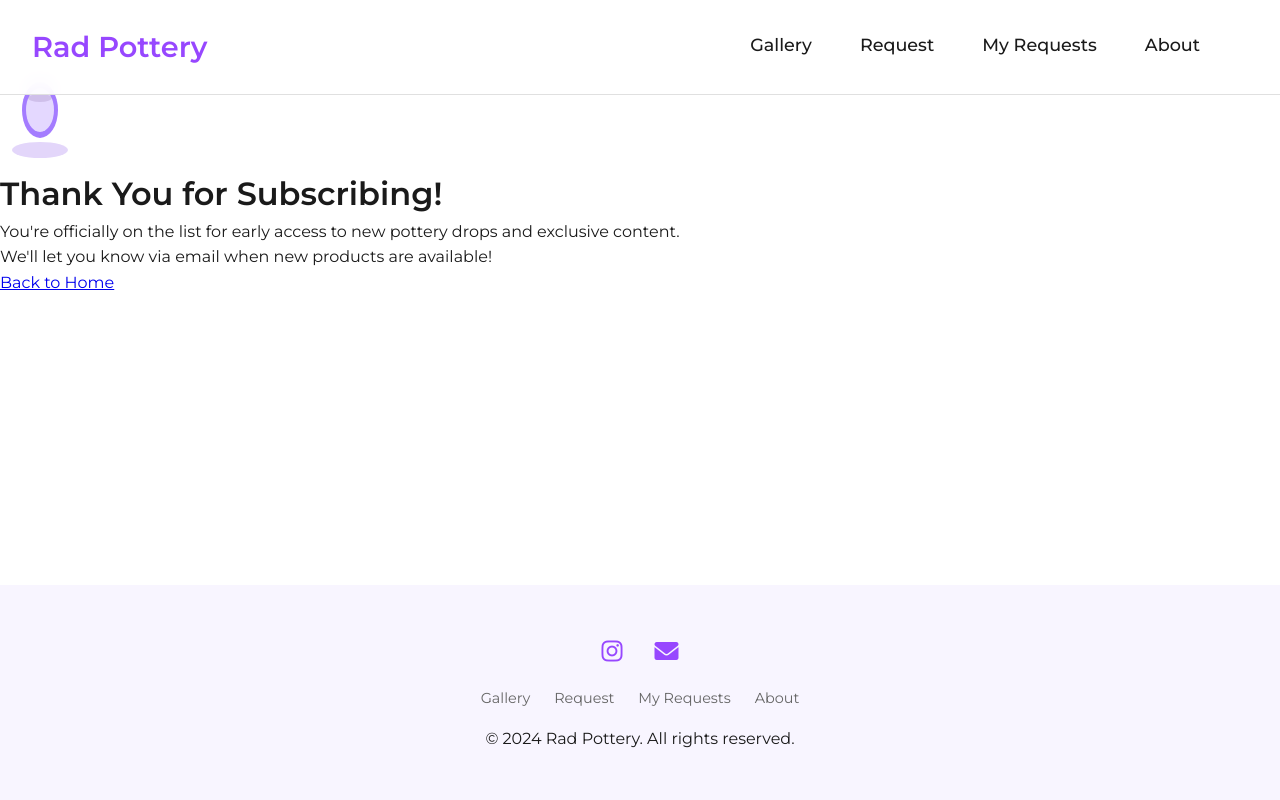
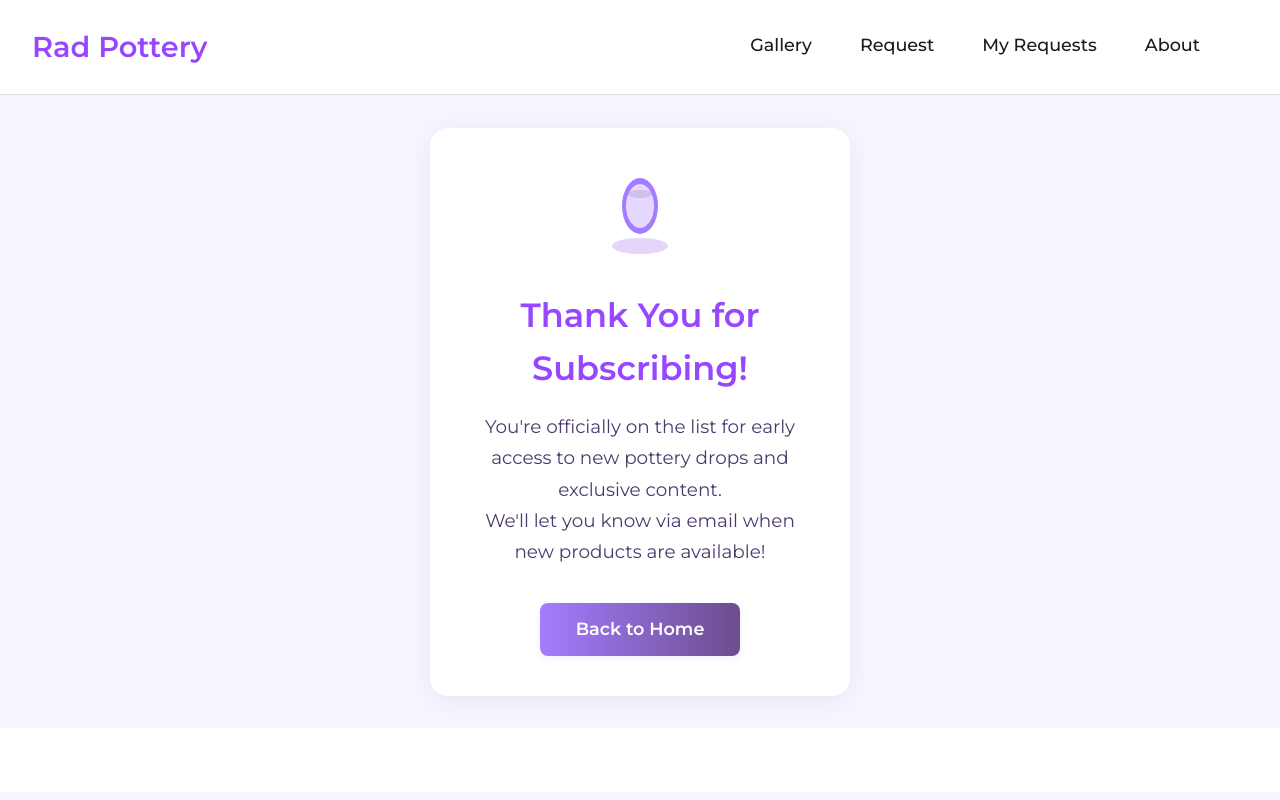
Before and after one commit to rachradulo/rad-pottery-website, a website: page src/thank-you.html in a window 1280 px wide. Shown: the top 800 px of the page. Drawn offline with Linux system fonts and the light colour scheme.

Commit message:
Update styles.css

```diff
--- a/src/css/styles.css
+++ b/src/css/styles.css
@@ -827,3 +827,74 @@ main {
   box-shadow: 0 2px 8px rgba(164, 124, 255, 0.18);
   letter-spacing: 0.03em;
 }
+
+/* --- Thank You Page Styling --- */
+.thank-you-main {
+  min-height: 70vh;
+  display: flex;
+  align-items: center;
+  justify-content: center;
+  background: var(--light-purple);
+  padding: 3rem 1rem 2rem 1rem;
+}
+
+.thank-you-card {
+  background: #fff;
+  border-radius: 18px;
+  box-shadow: 0 4px 24px rgba(80, 40, 120, 0.09);
+  padding: 3rem 2.5rem 2.5rem 2.5rem;
+  max-width: 420px;
+  width: 100%;
+  text-align: center;
+  display: flex;
+  flex-direction: column;
+  align-items: center;
+  animation: fadeIn 0.7s;
+}
+
+.pottery-illustration {
+  margin-bottom: 1.5rem;
+}
+
+.thank-you-card h1 {
+  font-size: 2.1rem;
+  color: var(--primary);
+  margin-bottom: 1rem;
+  font-weight: 700;
+}
+
+.thank-you-message {
+  font-size: 1.15rem;
+  color: #4d3a6d;
+  margin-bottom: 2.2rem;
+  line-height: 1.7;
+}
+
+.thank-you-btn {
+  background: linear-gradient(90deg, #a47cff 0%, #6d4d8d 100%);
+  color: #fff;
+  font-weight: 600;
+  border: none;
+  border-radius: 8px;
+  padding: 0.8rem 2.2rem;
+  font-size: 1.1rem;
+  cursor: pointer;
+  box-shadow: 0 2px 8px rgba(164, 124, 255, 0.13);
+  transition: background 0.2s, transform 0.15s;
+  text-decoration: none;
+  display: inline-block;
+}
+
+.thank-you-btn:hover {
+  background: linear-gradient(90deg, #6d4d8d 0%, #a47cff 100%);
+  transform: scale(1.04);
+}
+
+@media (max-width: 600px) {
+  .thank-you-card {
+    padding: 2rem 1rem 1.5rem 1rem;
+  }
+  .thank-you-main {
+    padding: 2rem 0.5rem 1rem 0.5rem;
+  }
+}
```
